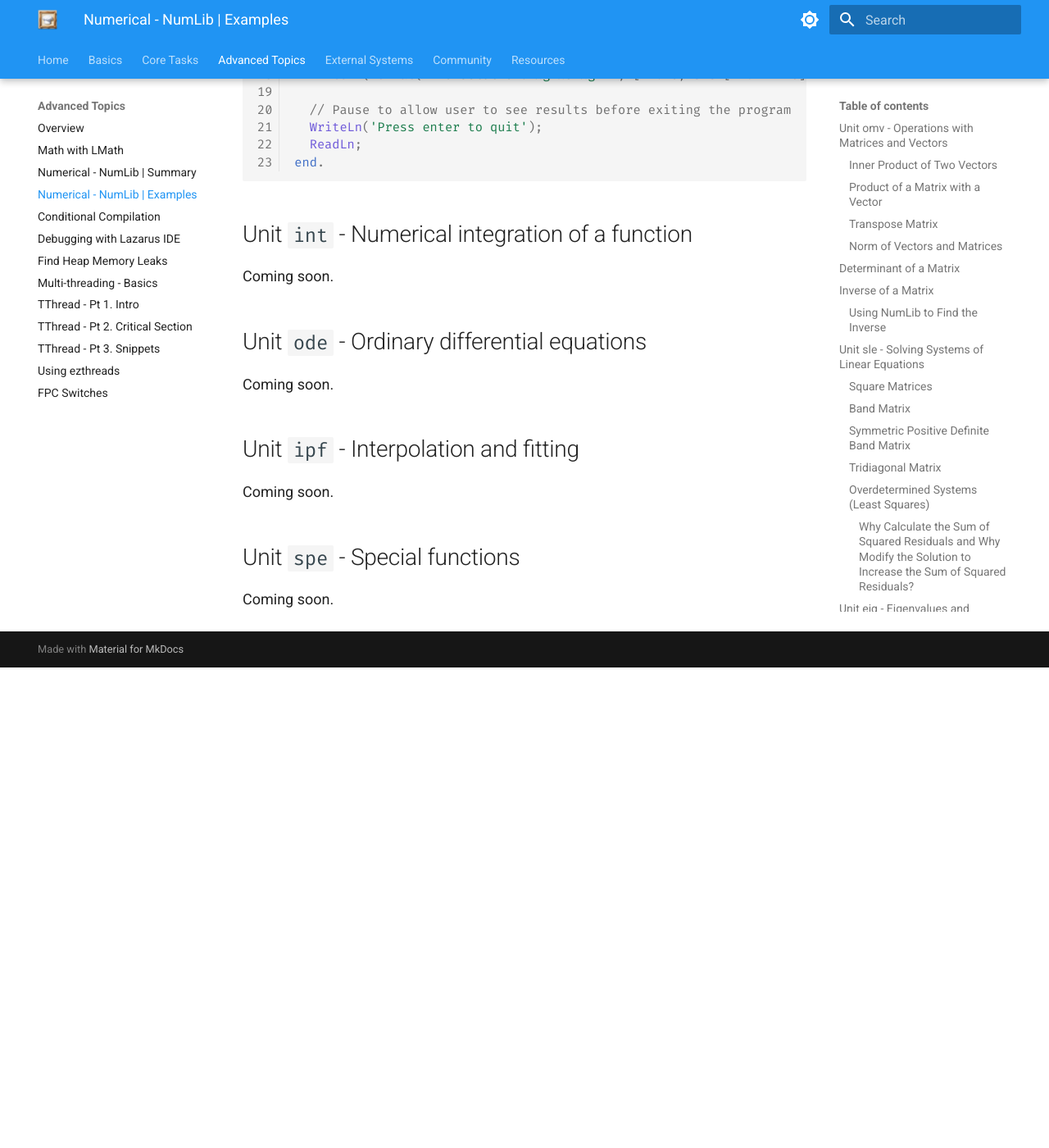
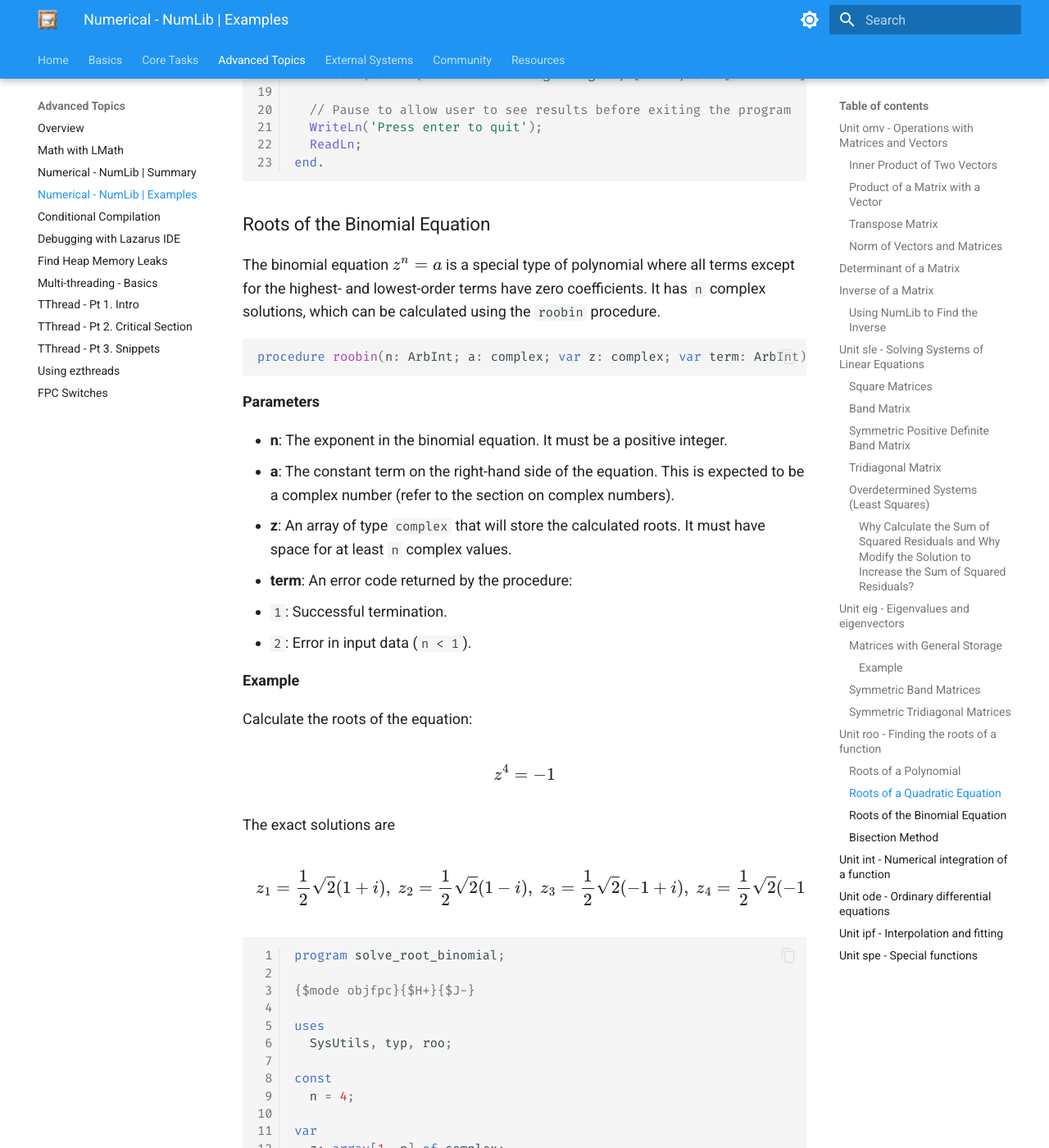
Before and after one commit to ikelaiah/free-pascal-cookbook, an MkDocs documentation site: the page built from docs/docs/advanced/numlib.md, in a window 1280 px wide and 1400 px high, scrolled down 52952 px. Shown: the whole window at 82% size. Built offline with MkDocs 1.6.1 and Material for MkDocs 9.7.7, drawn with Linux system fonts in a browser that asks for light colours; before the commit the page ends 53766 px from its top, so only the background shows below that.

Commit message:
Update - Added `Roots of the Binomial Equation` and `Bisection Method`.

````diff
--- a/docs/docs/advanced/numlib.md
+++ b/docs/docs/advanced/numlib.md
@@ -2299,6 +2299,172 @@
 end.
 ```
 
+### Roots of the Binomial Equation
+
+The binomial equation \( z^n = a \) is a special type of polynomial where all terms except for the highest- and lowest-order terms have zero coefficients. It has `n` complex solutions, which can be calculated using the `roobin` procedure.
+
+```pascal
+procedure roobin(n: ArbInt; a: complex; var z: complex; var term: ArbInt);
+```
+
+**Parameters**
+
+- **n**: The exponent in the binomial equation. It must be a positive integer.
+- **a**: The constant term on the right-hand side of the equation. This is expected to be a complex number (refer to the section on complex numbers).
+- **z**: An array of type `complex` that will store the calculated roots. It must have space for at least `n` complex values.
+- **term**: An error code returned by the procedure:
+  - `1`: Successful termination.
+  - `2`: Error in input data (`n < 1`).
+
+**Example**
+
+Calculate the roots of the equation:
+
+$$
+\displaystyle{ z^4 = -1 }
+$$
+
+The exact solutions are
+
+$$
+\displaystyle{ z_1 = \frac{1}{2} \sqrt{2} (1+i) ,\ z_2 = \frac{1}{2} \sqrt{2} (1-i) ,\ z_3= \frac{1}{2} \sqrt{2} (-1+i) ,\ z_4= \frac{1}{2} \sqrt{2} (-1-i) }
+$$
+
+```pascal linenums="1" hl_lines="30"
+program solve_root_binomial;
+
+{$mode objfpc}{$H+}{$J-}
+
+uses
+  SysUtils, typ, roo;
+
+const
+  n = 4;
+
+var
+  z: array[1..n] of complex;
+  term: ArbInt;
+  i: Integer;
+  a: complex;
+  c: complex;
+
+  function ComplexToStr(z: complex; Decimals: Integer): string;
+  const
+    SIGN: array[boolean] of string = ('+', '-');
+  begin
+    Result := Format('%.*g %s %.*g i', [Decimals, z.re, SIGN[z.im < 0], Decimals, abs(z.im)]);
+  end;
+
+begin
+  // Prepare constant term as a complex value
+  a.Init(-1, 0);
+
+  // Solve equation
+  roobin(n, a, z[1], term);
+
+  if term = 1 then begin
+    // Display results
+    WriteLn('Results of procedure roobin:');
+    for i:=1 to n do
+      WriteLn('  Solution #', i, ': ', ComplexToStr(z[i], 6):20);
+    WriteLn;
+
+    // Display expected results
+    Writeln('Expected results:');
+    c.Init(1, 1);
+    c.Scale(0.5*sqrt(2));
+    WriteLn('  Solution #1: ', complexToStr(c, 6):20);
+    c.Init(1, -1);
+    c.Scale(0.5*sqrt(2));
+    WriteLn('  Solution #2: ', complexToStr(c, 6):20);
+    c.Init(-1, 1);
+    c.Scale(0.5*sqrt(2));
+    WriteLn('  Solution #3: ', complexToStr(c, 6):20);
+    c.Init(-1, -1);
+    c.Scale(0.5*sqrt(2));
+    WriteLn('  Solution #4: ', complexToStr(c, 6):20);
+  end else
+    WriteLn('ERROR');
+
+  // Pause to allow user to see results before exiting the program
+  WriteLn('Press enter to quit');
+  ReadLn;
+end.
+```
+
+**Output**
+
+```bash
+Results of procedure roobin:
+  Solution #1: 0.707107 + 0.707107 i
+  Solution #2: 0.707107 - 0.707107 i
+  Solution #3: -0.707107 + 0.707107 i
+  Solution #4: -0.707107 - 0.707107 i
+
+Expected results:
+  Solution #1: 0.707107 + 0.707107 i
+  Solution #2: 0.707107 - 0.707107 i
+  Solution #3: -0.707107 + 0.707107 i
+  Solution #4: -0.707107 - 0.707107 i
+Press enter to quit
+```
+
+
+### Bisection Method
+
+The bisection method is used to estimate the root of a function by identifying two values, `a` and `b`, such that the function has opposite signs at those points. The midpoint of the interval is calculated, and the subinterval where the function's signs differ is selected for the next iteration. This process continues until the desired precision (i.e., interval length) is achieved.
+
+In **NumLib**, this method is implemented using the `roof1r` procedure:
+
+```pascal
+procedure roof1r(f: rfunc1r; a, b, ae, re: ArbFloat; var x: ArbFloat; var term: ArbInt);
+```
+
+**Parameters**
+
+- **f**: The function for which the root is to be determined. It must take a single floating-point argument of type `ArbFloat`. The function type `rfunc1r` is declared in the `typ` unit.
+- **a, b**: The endpoints of the interval. The root must lie between these two values, meaning the function values `f(a)` and `f(b)` should have opposite signs.
+- **ae, re**: These determine the absolute (`ae`) and relative (`re`) precision of the root. `re` is relative to the maximum of `abs(a)` and `abs(b)`. Higher accuracy is achieved by setting `ae` to `MachEps` (from the `typ` unit). Both parameters must be non-negative.
+- **x**: The variable that returns the found root.
+- **term**: An error code indicating the result of the process:
+  - `1`: Successful termination. A root has been found with the specified absolute or relative precision.
+  - `2`: The required accuracy could not be achieved, but the value of `x` is the "best achievable" approximation.
+  - `3`: Input error: `ae < 0` or `re < 0`, or the function values at `a` and `b` do not have opposite signs.
+
+**Example**
+
+The following program uses the bisection method to find the square root of 2. The root is the value of `x` where the function \( f(x) = x^2 - 2 \) equals zero. Since \( f(1) = -1 \) and \( f(2) = 2 \), the root lies between 1 and 2.
+
+```pascal linenums="1" hl_lines="16"
+program solve_root_bisection;
+
+uses
+  typ, roo;
+
+function f(x: ArbFloat): ArbFloat;
+begin
+  Result := x*x - 2;
+end;
+
+var
+  x: ArbFloat = 0.0;
+  term: ArbInt;
+
+begin
+  roof1r(@f, 1.0, 2.0, 1e-9, 0, x, term);
+  WriteLn('Bisection result: ', x);
+  WriteLn('sqrt(2):          ', sqrt(2.0));
+end.
+```
+
+**Output**
+
+```bash
+Bisection result:  1.4142135621888698E+000
+sqrt(2):           1.4142135623730951E+000
+Press enter to quit
+```
+
 ## Unit `int` - Numerical integration of a function
 
 Coming soon.
````
